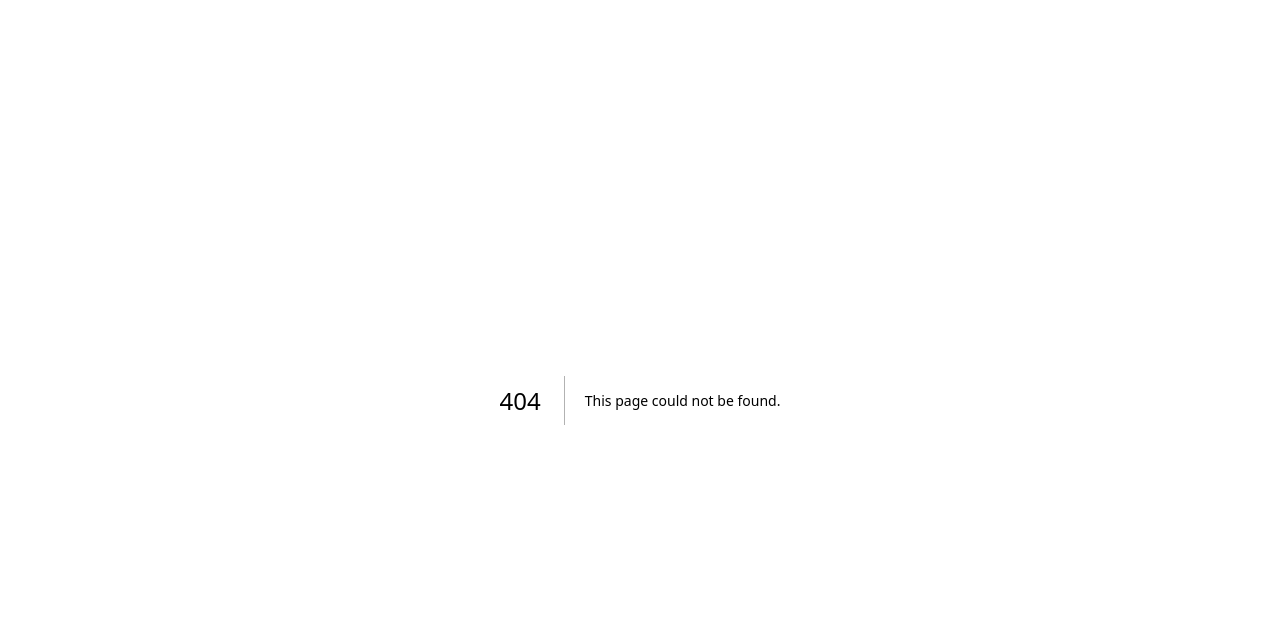
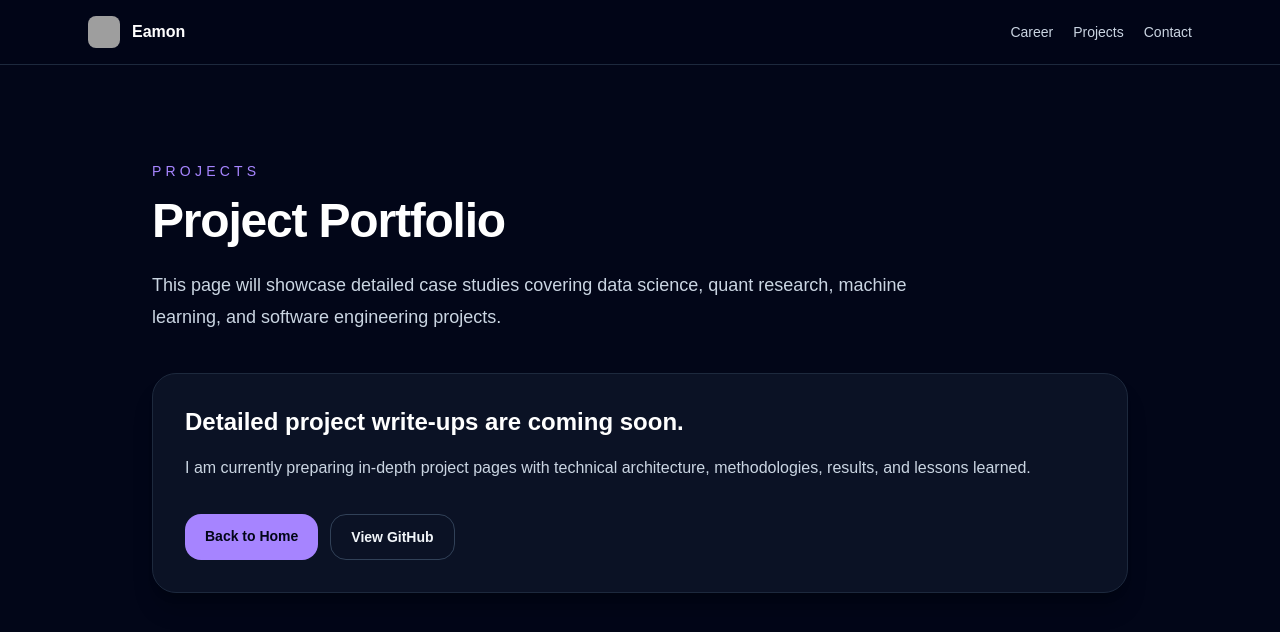
Before and after one commit to E-amon/eamonyuan.com, a Next.js app: page /projects in a window 1280 px wide. Before the commit this address had no page. Shown: the top 632 px of the page. Built offline with nearby package versions, Linux system fonts and the light colour scheme; grey boxes are pictures that could not be loaded.

Commit message:
Add projects page

```diff
--- a/app/page.tsx
+++ b/app/page.tsx
@@ -55,7 +55,7 @@ export default function PortfolioHome() {
               Career
             </a>
             <a
-              href="#projects"
+              href="/projects"
               className="text-sm text-slate-300 transition hover:text-violet-400"
             >
               Projects
--- /dev/null
+++ b/app/projects/page.tsx
@@ -0,0 +1,84 @@
+export default function ProjectsPage() {
+  return (
+    <main className="min-h-screen bg-slate-950 text-slate-100">
+
+      <nav className="sticky top-0 z-50 border-b border-slate-800 bg-slate-950/80 backdrop-blur-md">
+        <div className="mx-auto flex max-w-6xl items-center justify-between px-6 py-4">
+          <a href="/" className="flex items-center gap-3">
+            <img
+              src="/icon.png"
+              alt="Cat logo"
+              className="h-8 w-8 rounded-lg"
+            />
+            <span className="font-semibold text-white">Eamon</span>
+          </a>
+
+          <div className="flex items-center gap-5">
+            <a
+              href="#career"
+              className="text-sm text-slate-300 transition hover:text-violet-400"
+            >
+              Career
+            </a>
+            <a
+              href="/projects"
+              className="text-sm text-slate-300 transition hover:text-violet-400"
+            >
+              Projects
+            </a>
+            <a
+              href="#contact"
+              className="text-sm text-slate-300 transition hover:text-violet-400"
+            >
+              Contact
+            </a>
+          </div>
+        </div>
+      </nav>
+
+      <section className="mx-auto max-w-5xl px-6 py-24">
+        <p className="text-sm font-medium uppercase tracking-[0.3em] text-violet-400">
+          Projects
+        </p>
+
+        <h1 className="mt-4 text-5xl font-bold tracking-tight text-white">
+          Project Portfolio
+        </h1>
+
+        <p className="mt-6 max-w-3xl text-lg leading-8 text-slate-300">
+          This page will showcase detailed case studies covering data science,
+          quant research, machine learning, and software engineering projects.
+        </p>
+
+        <div className="mt-10 rounded-3xl border border-slate-800 bg-slate-900/70 p-8 shadow-xl shadow-black/20">
+          <h2 className="text-2xl font-semibold text-white">
+            Detailed project write-ups are coming soon.
+          </h2>
+
+          <p className="mt-4 leading-7 text-slate-300">
+            I am currently preparing in-depth project pages with technical
+            architecture, methodologies, results, and lessons learned.
+          </p>
+
+          <div className="mt-8 flex flex-wrap gap-3">
+            <a
+              href="/"
+              className="rounded-2xl bg-violet-400 px-5 py-3 text-sm font-semibold text-slate-950 transition hover:bg-violet-300"
+            >
+              Back to Home
+            </a>
+
+            <a
+              href="https://github.com/E-amon"
+              target="_blank"
+              rel="noreferrer"
+              className="rounded-2xl border border-slate-700 px-5 py-3 text-sm font-semibold text-slate-100 transition hover:border-violet-400 hover:text-violet-400"
+            >
+              View GitHub
+            </a>
+          </div>
+        </div>
+      </section>
+    </main>
+  );
+}
```
